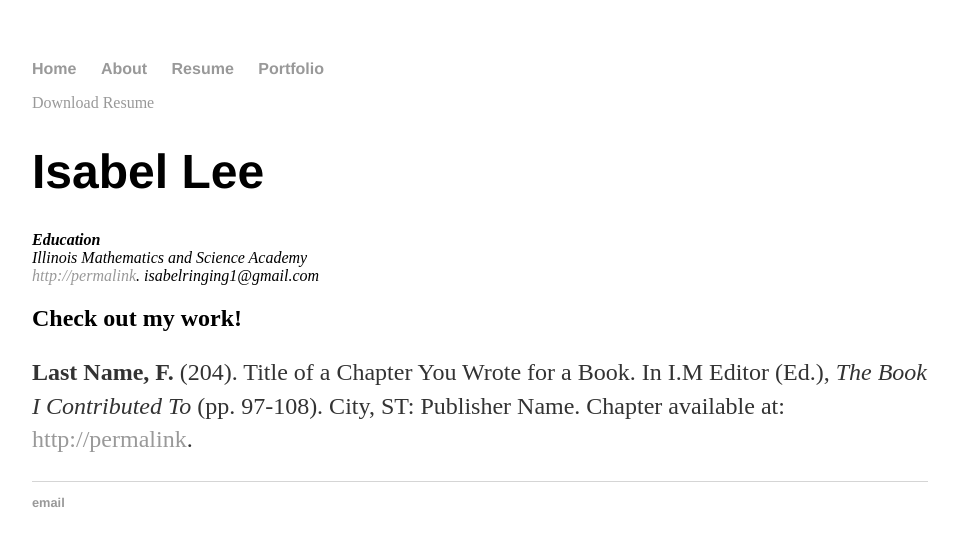
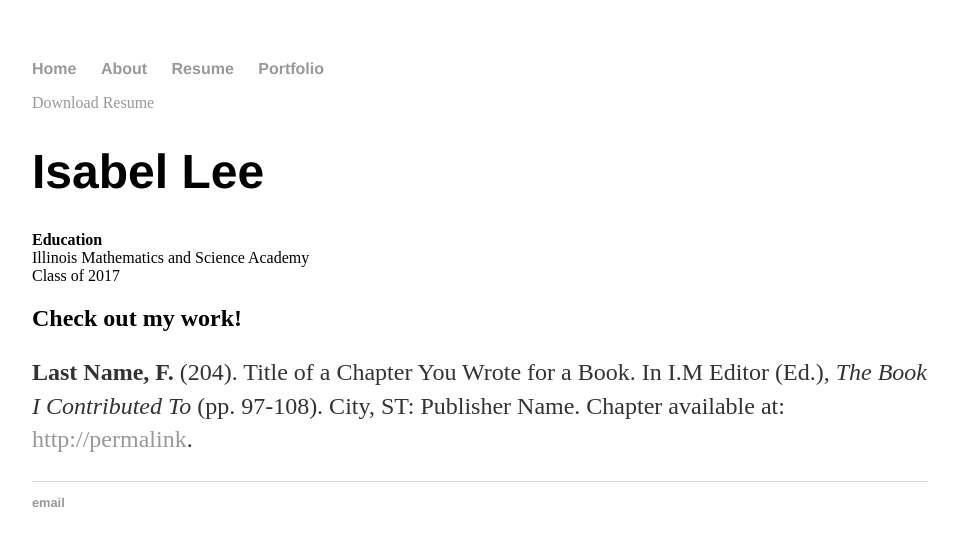
Before and after one commit to isabelringing1/old_website, a Jekyll site: the page built from resume/index.html, in a window 1280 px wide. Shown: the top 546 px of the page, without its empty margins (160-1119 px from the left). Built offline with Jekyll 4.4.1, drawn with Linux system fonts in a browser that asks for light colours.

Commit message:
Update index.html

```diff
--- a/resume/index.html
+++ b/resume/index.html
@@ -5,12 +5,11 @@ layout: default
 	<div class="cv">
 		<a href="#" class="download" title="Download Resume as PDF">Download Resume</a>
 					<h1>Isabel Lee</h1>
-					<address>
+
 					<strong>Education</strong><br>
 					Illinois Mathematics and Science Academy<br>
-					<a href="#">http://permalink</a>.
-					<span class="obfuscate">isabelringing1@gmail.com</span>
-					</address>
+					Class of 2017
+
 
 					<h2>Check out my work!</h2>
 
```
